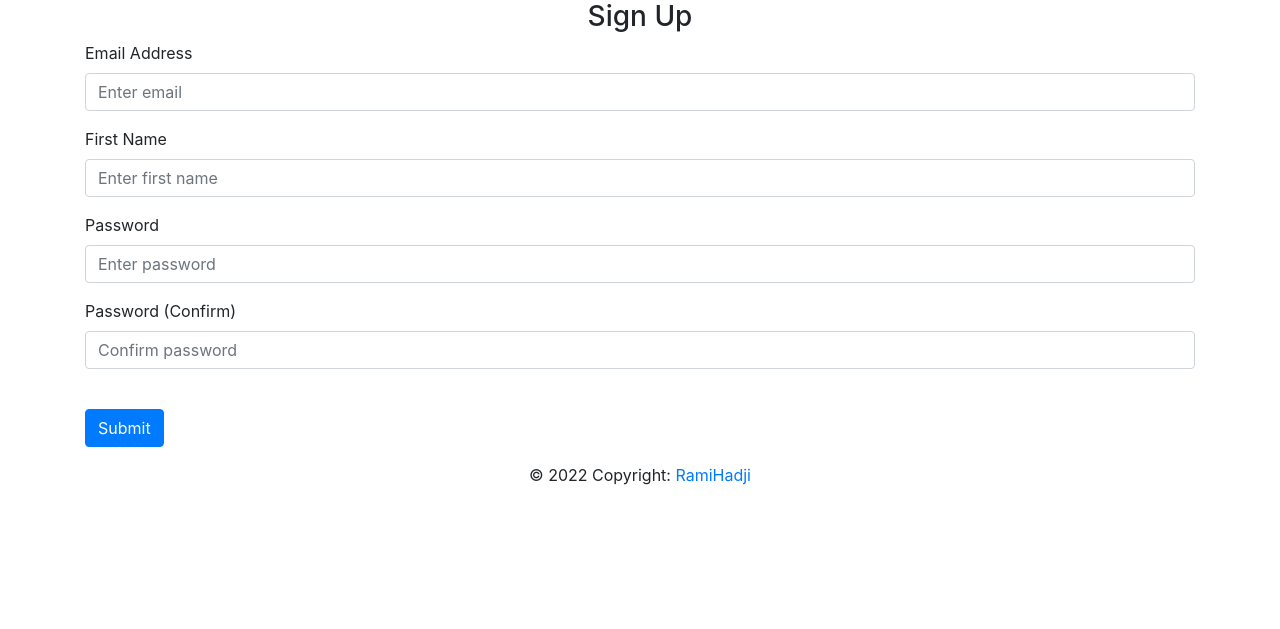
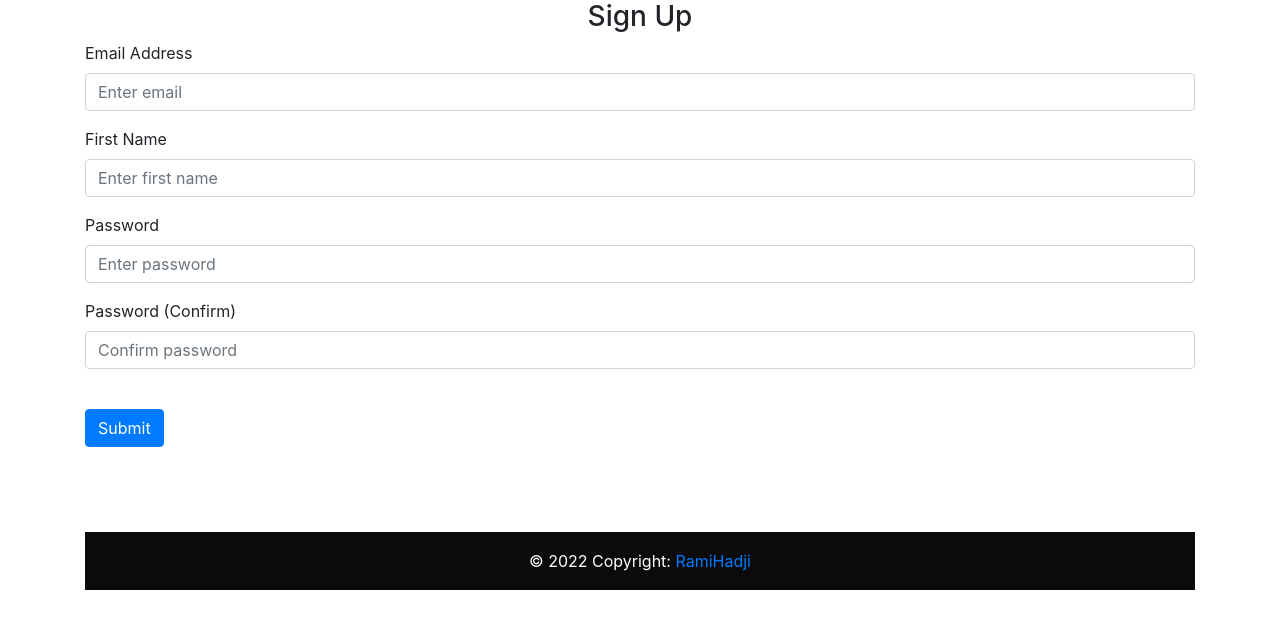
Before and after one commit to RamiHadji/CS50-Final-Project, a Flask app: page /sign-up in a window 1280 px wide. Shown: the part 69-698 px from the top of the page. Run offline with Flask 2, Linux system fonts and the light colour scheme; some libraries are stand-ins or nearby versions.

Commit message:
Add files via upload

```diff
--- a/project/website/templates/base.html
+++ b/project/website/templates/base.html
@@ -19,7 +19,7 @@
     <style>
       .alert-success {
     color: #155724;
-    background-color: #68c77f;
+    background-color: #bcf1ba;
     border-color: #85eb9c;
 }
 .bg-dark {
@@ -42,6 +42,16 @@
 }
 
 .button1 {background-color: 	#2965f1;}
+
+footer{
+  background-color: #0c0b0b;
+  color: #030303;
+  width: auto;
+  color: white;
+  padding: 1px;
+  height: 10%;
+  margin-top: 85px;
+}
 
     </style>
   </head>
--- a/project/website/templates/sign_up.html
+++ b/project/website/templates/sign_up.html
@@ -45,11 +45,11 @@
     <br />
     <button type="submit" class="btn btn-primary">Submit</button>
   </form>
-  <form>
-     <!--Start Footer-->
+   <!--Start Footer-->
+   <footer>
   <div class="footer-copyright text-center py-3">© 2022 Copyright:
     <a href="https://github.com/RamiHadji/CS50-Final-Project">RamiHadji</a>
   </div>
+</footer>
   <!--End Footer-->
-  </form>
   {% endblock %}
```
Also changed, not shown: project/website/database.db.
